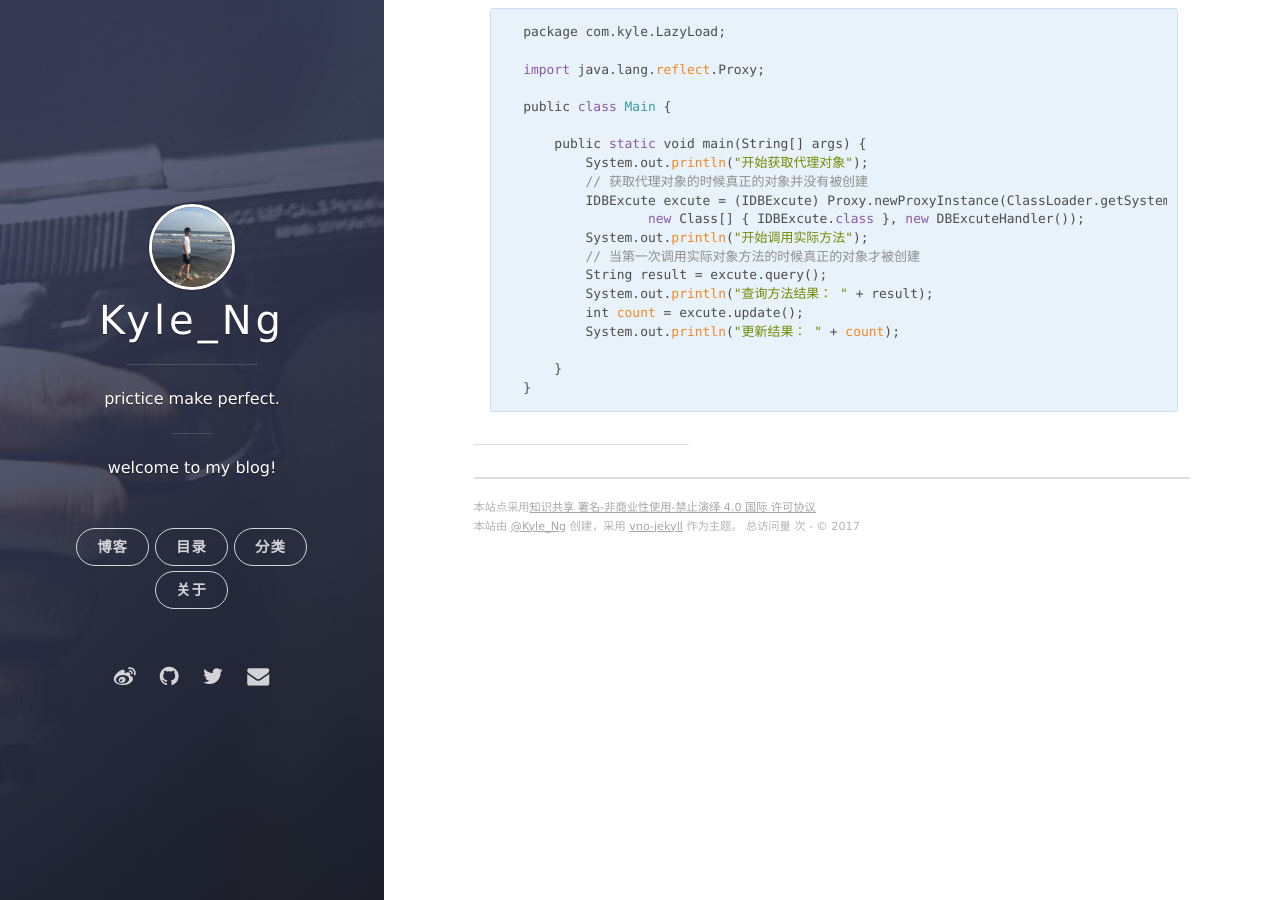
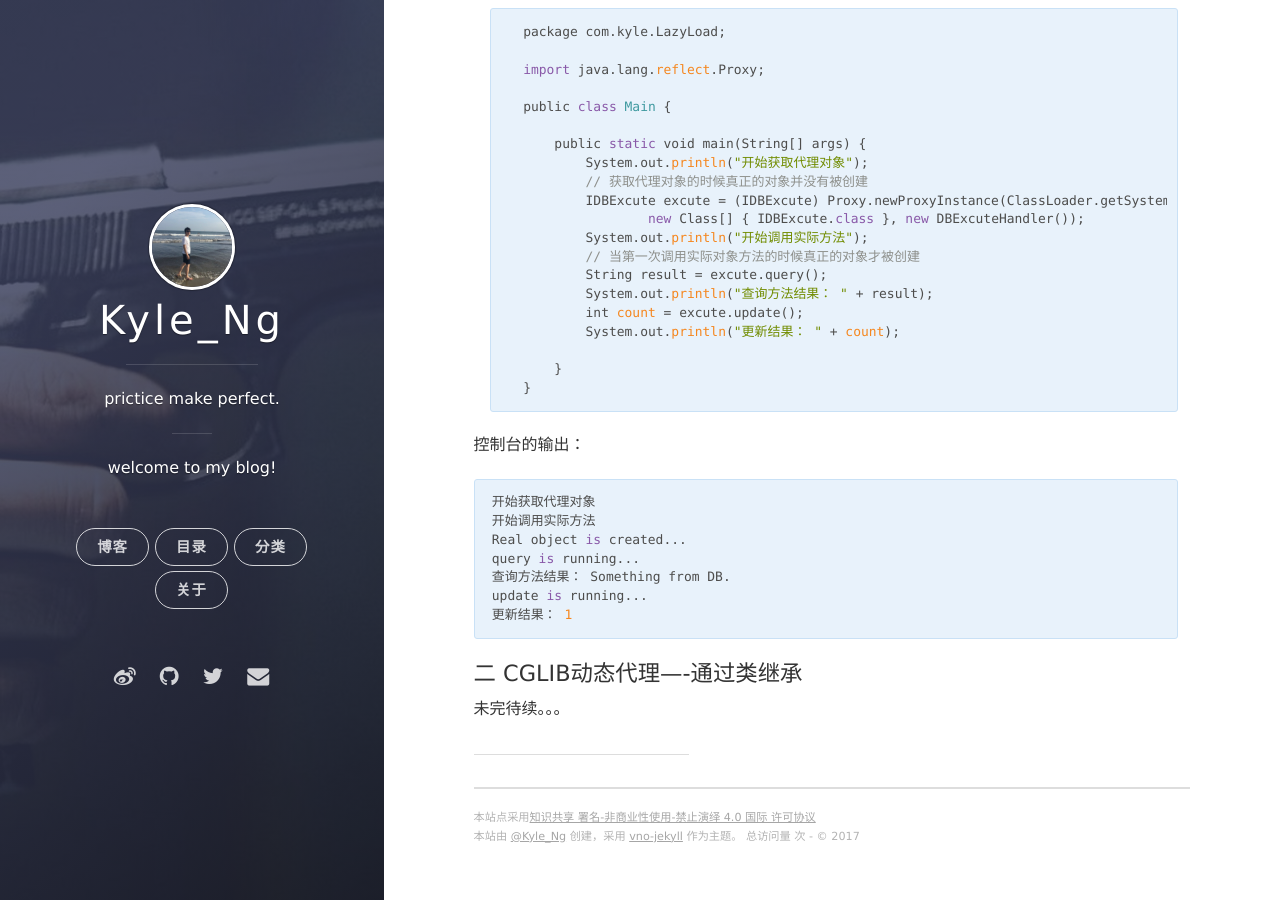
Before and after one commit to kyleNg/kyleNg.github.io, a Jekyll site: the page built from _posts/Java/2016-04-04-java_DynamicProxy.md, in a window 1280 px wide and 900 px high, scrolled down 4855 px. Built offline with Jekyll 4.4.1, drawn with Linux system fonts in a browser that asks for light colours; nearby versions of some CDN libraries; comment, search, counter and statistics services are not loaded; some of the changed text lies outside the part shown.

Commit message:
DynamicProxy

```diff
--- a/_posts/Java/2016-04-04-java_DynamicProxy.md
+++ b/_posts/Java/2016-04-04-java_DynamicProxy.md
@@ -8,7 +8,7 @@ tags: java，动态代理
 
 动态代理是指在运行时动态生成代理类。不需要像静态代理那个去手动写一个个的代理类。生成动态代理类有很多方式：Java动态代理，CGLIB，Javassist，ASM库等。这里主要说一下Java动态代理和CGLIB的实现。
 
-### 1,Java动态代理
+### 一 JDK动态代理----通过接口
 
 在java的动态代理机制中，有两个重要的类或接口，一个是 InvocationHandler(Interface)、另一个则是 Proxy(Class)，这一个类和接口是实现动态代理所必须用到的。
 
@@ -237,3 +237,16 @@ tags: java，动态代理
 
 			}
 		}
+
+控制台的输出：<br>
+
+	开始获取代理对象
+	开始调用实际方法
+	Real object is created...
+	query is running...
+	查询方法结果： Something from DB.
+	update is running...
+	更新结果： 1
+
+### 二 CGLIB动态代理----通过类继承
+未完待续。。。
```
